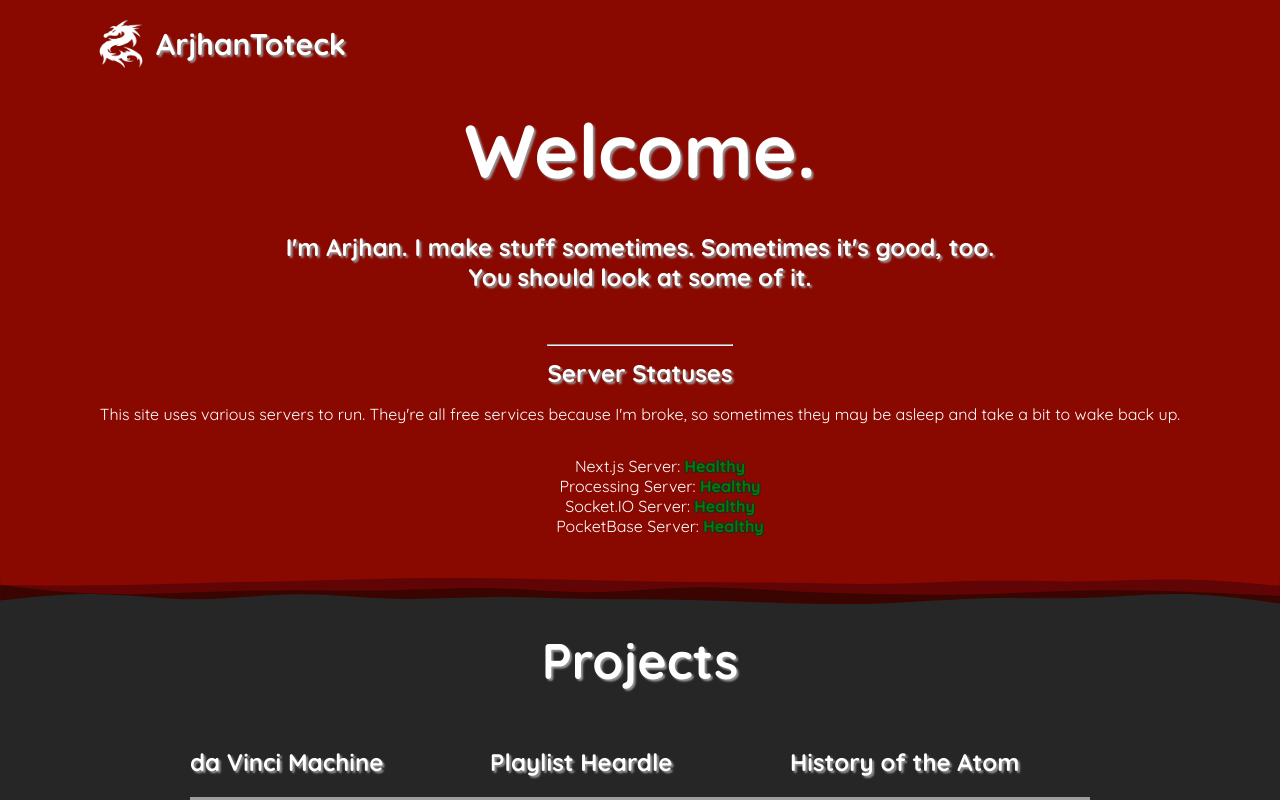
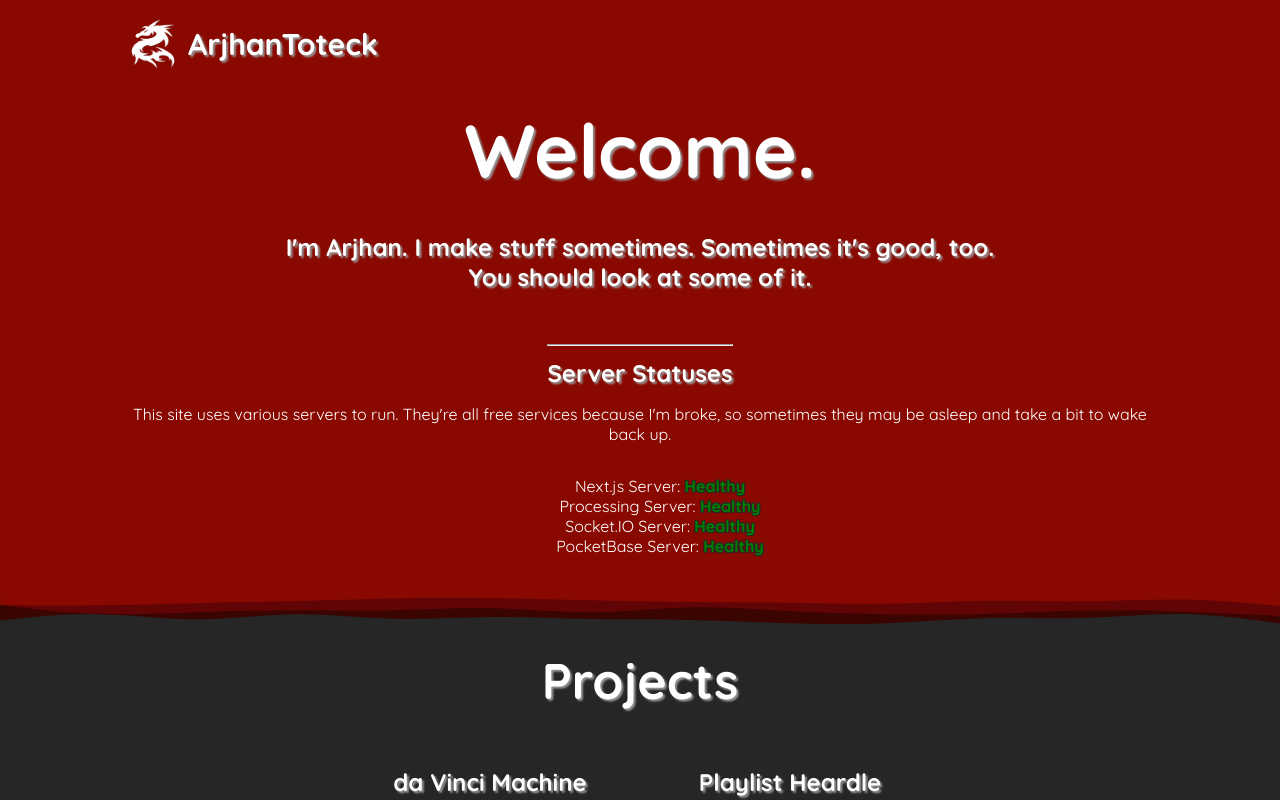
Before and after one commit to ArjhanToteck/ArjhanToteck-Site, a Next.js app: page / in a window 1280 px wide. Shown: the top 800 px of the page. Built offline with nearby package versions, Linux system fonts and the light colour scheme; no server answers; grey boxes are pictures that could not be loaded.

Commit message:
center text and apply padding to content

```diff
--- a/src/app/globals.css
+++ b/src/app/globals.css
@@ -29,6 +29,7 @@ body {
 	min-height: 100vh;
 	display: grid;
 	grid-template-rows: auto 1fr auto;
+	text-align: center;
 }
 
 .red {
@@ -56,15 +57,17 @@ h2 {
 section,
 header,
 footer {
+	width: 80%;
+	margin: auto;
+	padding: 0 10% 0 10%;
 	position: relative;
 	display: flex;
 	flex-direction: column;
-	align-items: center;
 }
 
-content {
-	width: 90%;
-	margin: auto;
+section,
+footer {
+	align-items: center;
 }
 
 .divider {
@@ -86,7 +89,6 @@ content {
 .round {
 	padding: 10px;
 	border-radius: 20px;
-	display: inline-block;
 }
 
 .textOutline {
--- a/src/components/CodeBlock.js
+++ b/src/components/CodeBlock.js
@@ -31,7 +31,7 @@ export default function CodeBlock({ code }) {
 	}
 
 	return (
-		<div className="round red" style={{ backgroundColor: "#131313", color: "white", padding: "30px", position: "relative" }}>
+		<div className="round red" style={{ textAlign: "left", backgroundColor: "#131313", color: "white", padding: "30px", position: "relative" }}>
 			<button style={{ position: "absolute", top: "10px", right: "10px" }} onClick={handleCopy}>
 				<Image ref={copyIconRef} src="/images/copy.svg" title="Copy" alt="Copy" width="25" height="25" />
 			</button>
```
